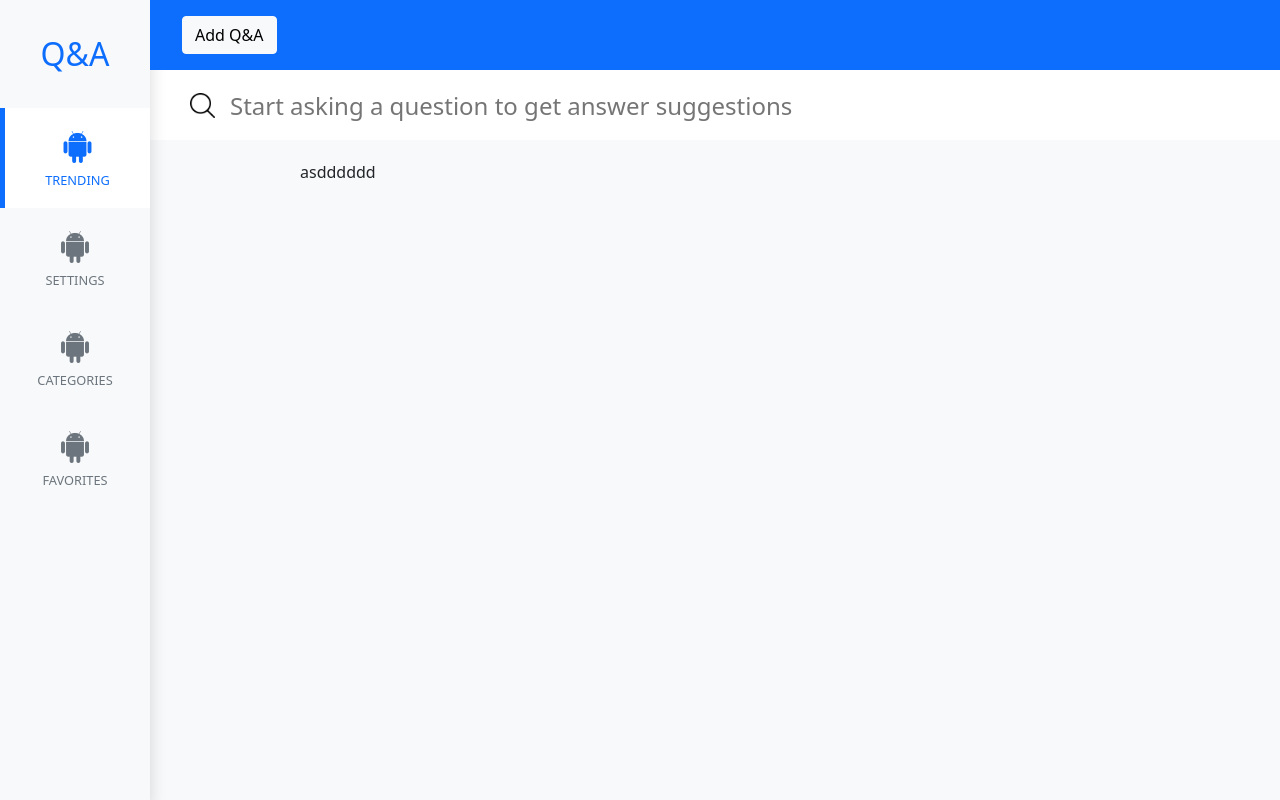
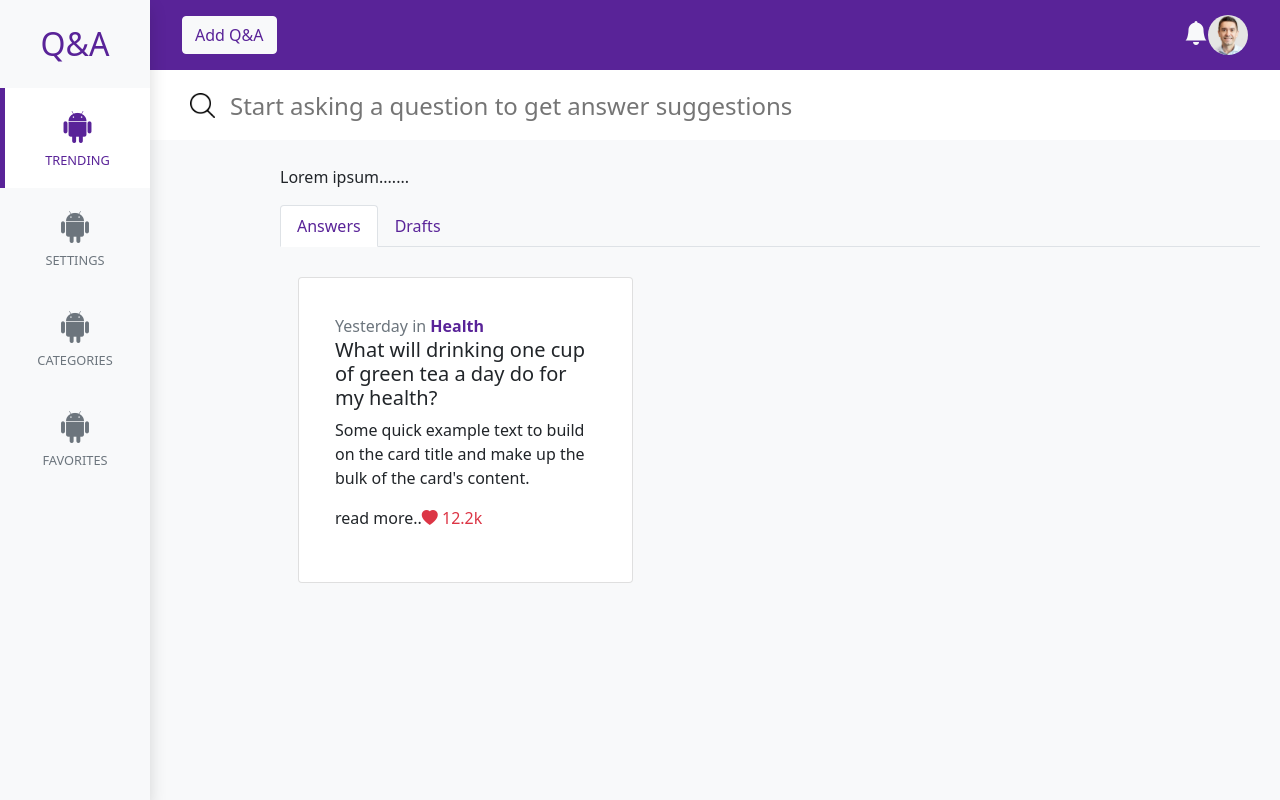
Before and after one commit to hb3nce04/qandadesign, a plain HTML site: page index.html in a window 1280 px wide. Shown: the top 800 px of the page. Drawn offline with nearby package versions, Linux system fonts and the light colour scheme.

Commit message:
today's final

```diff
--- a/index.html
+++ b/index.html
@@ -12,9 +12,14 @@
     </head>
 
     <body>
-        <nav class="navbar fixed-top navbar-dark bg-primary">
+        <nav class="navbar">
             <div class="container-fluid">
                 <button type="button" class="btn btn-light">Add Q&A</button>
+                <div class="d-flex right-side">
+                    <i class="bi bi-bell-fill text-light">
+                    </i>
+                    <img src="public/img/demo_pic.jpg" class="profile-picture">
+                </div>
             </div>
         </nav>
         <div class="searchbar">
@@ -44,7 +49,34 @@
             </div>
         </div>
         <div class="container">
-            asdddddd
+            <p>Lorem ipsum.......</p>
+
+
+            <ul class="nav nav-tabs">
+                <li class="nav-item">
+                    <a class="nav-link active" aria-current="page" href="#">Answers</a>
+                </li>
+                <li class="nav-item">
+                    <a class="nav-link" href="#">Drafts</a>
+                </li>
+            </ul>
+
+            <div class="row">
+                <div class="card question-card col-4">
+                    <div class="card-body">
+                        <span class="when">Yesterday in <span class="text-primary fw-bold">Health</span></span>
+                        <h5 class="card-title">What will drinking one cup of green tea a day do for my health?</h5>
+                        <p class="card-text">Some quick example text to build on the card title and make up the bulk
+                            of the
+                            card's content.</p>
+
+                        <div class="d-flex">
+                            <p>read more..</p>
+                            <p class="text-danger"><i class="bi bi-heart-fill"></i> 12.2k</p>
+                        </div>
+                    </div>
+                </div>
+            </div>
         </div>
     </body>
 
--- a/style.css
+++ b/style.css
@@ -1,14 +1,59 @@
+:root {
+	--primary: #592398;
+}
+
+.btn-light,
+.text-primary,
+.nav-link {
+	color: var(--primary) !important;
+}
+
 body {
 	background-color: var(--bs-light);
 }
 
 .navbar {
+	width: calc(100% - 150px);
 	left: 150px;
 	height: 70px;
 	padding: 0 20px;
+	background-color: var(--primary);
+}
+
+.navbar .right-side {
+	font-size: 1.5rem;
+}
+
+.navbar .right-side .profile-picture {
+	border-radius: 100%;
+	width: 40px;
+}
+
+.searchbar {
+	width: calc(100% - 150px);
+	background-color: var(--bs-white);
+	height: 70px;
+	top: 70px;
+	left: 150px;
+	padding: 0 40px;
+	position: absolute;
+}
+
+.searchbar input[type="text"]#searchInput {
+	width: 100%;
+	height: 100%;
+	padding: 0 40px;
+	background-image: url("public/img/searchicon.png");
+	background-repeat: no-repeat;
+	background-size: 25px 25px;
+	background-position: left center;
+	border: 0;
+	font-size: 1.5rem;
+	font-weight: lighter;
 }
 
 .sidebar {
+	top: 0;
 	margin: 0;
 	padding: 0;
 	width: 150px;
@@ -19,14 +64,14 @@ body {
 }
 
 .sidebar-logo {
-	color: var(--bs-primary);
+	color: var(--primary);
 	text-align: center;
-	padding: 30px;
+	padding: 20px;
 	font-size: 2rem;
 	font-weight: lighter;
 }
 
-.sidebar-icon {
+.sidebar-links .sidebar-icon {
 	font-size: 2rem;
 }
 
@@ -46,9 +91,9 @@ body {
 }
 
 .sidebar-links ul li.active {
-	color: var(--bs-primary);
+	color: var(--primary);
 	background-color: var(--bs-white);
-	border-left: 5px solid var(--bs-primary);
+	border-left: 5px solid var(--primary);
 }
 
 .sidebar-links ul li:hover {
@@ -61,33 +106,21 @@ body {
 	color: inherit;
 }
 
-.searchbar {
-	width: 100%;
-	background-color: var(--bs-white);
-	position: fixed;
-	height: 70px;
-	top: 70px;
-	left: 150px;
-	padding: 0 40px;
-}
-
-.searchbar input[type="text"] {
-	width: 100%;
-	height: 100%;
-	padding: 0 40px;
-	background-image: url("public/img/searchicon.png");
-	background-repeat: no-repeat;
-	background-size: 25px 25px;
-	background-position: left center;
-	border: 0;
-	font-size: 1.5rem;
-	font-weight: lighter;
-}
-
 .container {
 	left: 200px;
 	top: 140px;
 	position: absolute;
-	padding: 0 100px;
-	margin-top: 20px;
+	padding: 0 80px;
+	margin-top: 25px;
 }
+
+.question-card {
+	margin: 40px 0;
+	padding: 20px;
+	margin: 30px;
+}
+
+.question-card span.when {
+	font-weight: lighter;
+	color: var(--bs-gray);
+}
```
Also changed, not shown: Képernyőkép 2023-09-24 184119.png (added), design/0.jpg (renamed from img/0.jpg), design/1.jpg (renamed from img/1.jpg), design/2.jpg (renamed from img/2.jpg), design/3.jpg (renamed from img/3.jpg), design/4.jpg (renamed from img/4.jpg), public/img/demo_pic.jpg (added).
